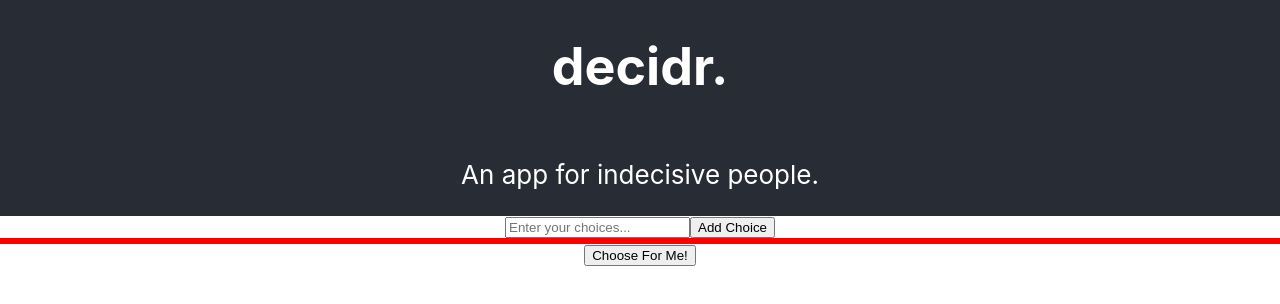
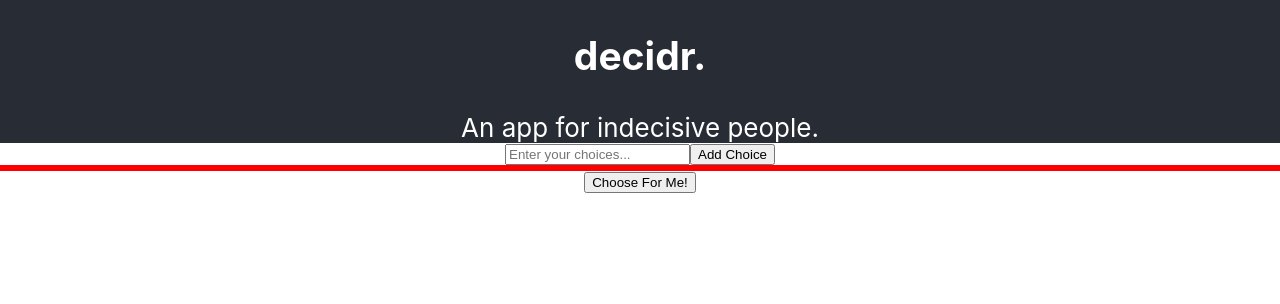
Before and after one commit to garanico/decidr-app, a React (Create React App) app: page / in a window 1280 px wide. Shown: the top 304 px of the page. Built offline with nearby package versions, Linux system fonts and the light colour scheme.

Commit message:
fix(header): fix typos #4

```diff
--- a/src/App.css
+++ b/src/App.css
@@ -42,3 +42,11 @@
   align-items: 'center';
   justify-content: 'flex-start';
 }
+
+.choose-btn{
+
+}
+
+.tagline{
+  margin: 0;
+}
--- a/src/App.js
+++ b/src/App.js
@@ -33,6 +33,7 @@ function App() {
       setListContainer={setListContainer}
       selectedItem={selectedItem}
       />
+
       {/* <button onClick={selectItem}>Choose for me</button> */}
     </div>
 
--- a/src/components/Header.js
+++ b/src/components/Header.js
@@ -6,8 +6,8 @@ function Header() {
     return (
         <>
         <header className="App-header">
-        <h1>decidr.</h1>
-        <p>An app for indecisive people.</p>
+        <h2>decidr.</h2>
+        <p className="tagline">An app for indecisive people.</p>
       </header>
       </>
     )
```
